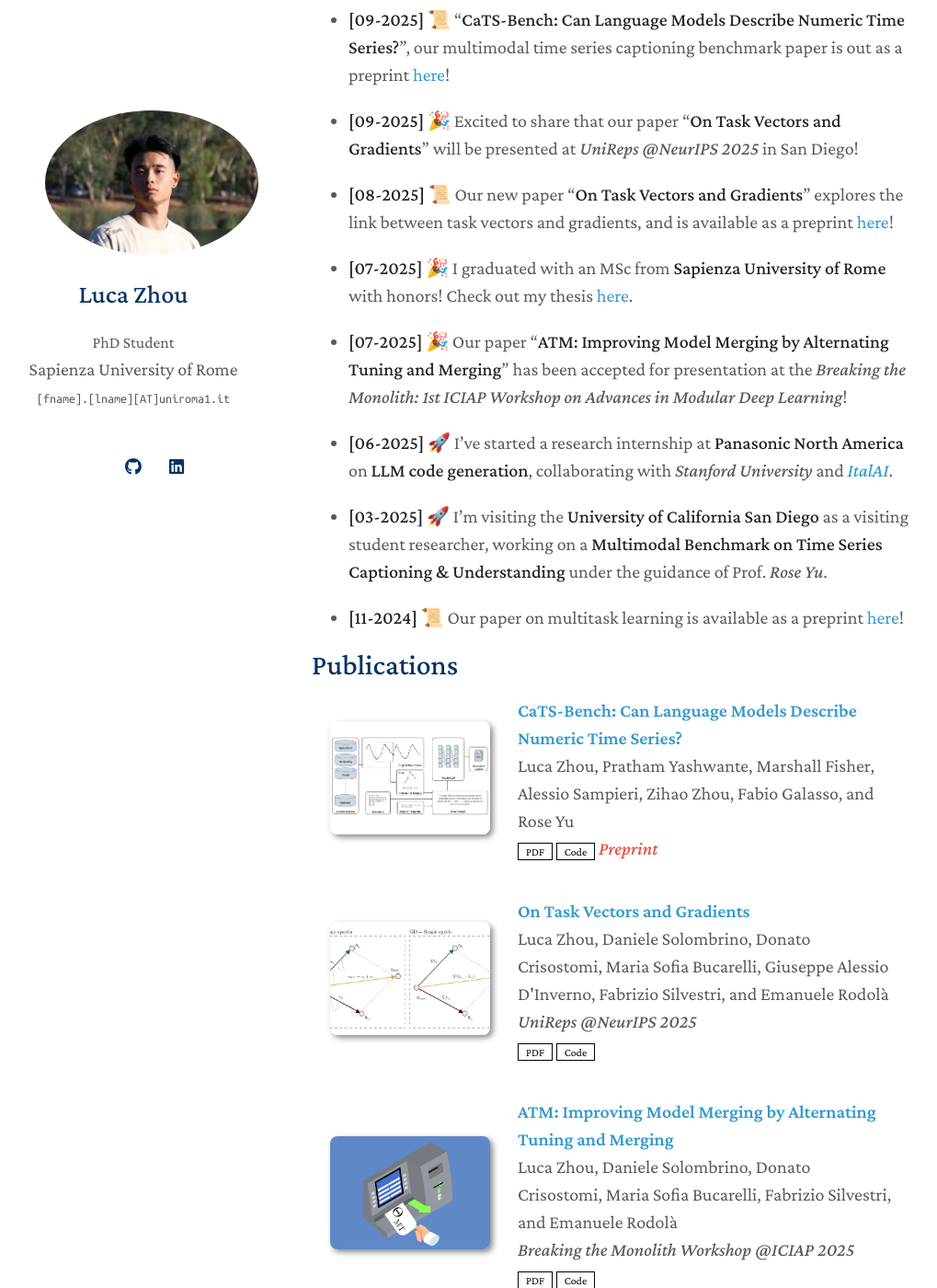
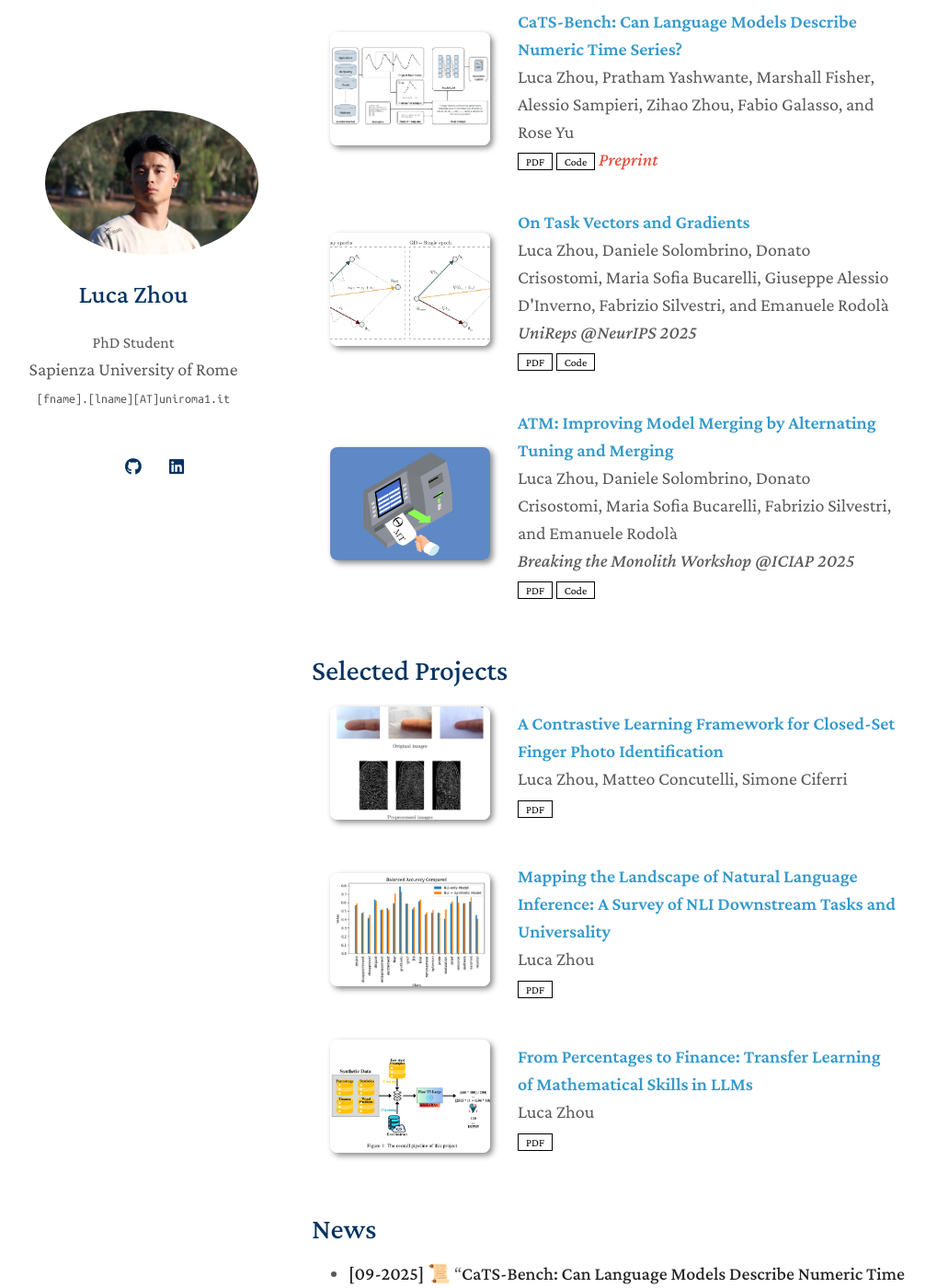
Before and after one commit to LuckerZOfficiaL/LuckerZOfficiaL.github.io, a Jekyll site: the page built from index.md, in a window 1280 px wide and 1400 px high, scrolled down 805 px. Shown: the whole window at 92% size, without its empty margins (131-1150 px from the left). Built offline with Jekyll 4.4.1, drawn with Linux system fonts in a browser that asks for light colours; a style sheet for code colours, icons or effects is not loaded; our own code applies the rules of GitHub Pages for plain Markdown files; some of the changed text lies outside the part shown.

Commit message:
change section order

```diff
--- a/index.md
+++ b/index.md
@@ -17,6 +17,11 @@
 - Time Series Analysis
 - LLMs/VLMs
 
+
+{% include_relative _includes/publications.md %}
+
+{% include_relative _includes/projects.md %}
+
 ## News
 - **[09-2025]** 📜 "**CaTS-Bench: Can Language Models Describe Numeric Time Series?**", our multimodal time series captioning benchmark paper is out as a preprint [here](https://arxiv.org/pdf/2509.20823)!
 
@@ -34,9 +39,4 @@
 
 - **[11-2024]** 📜 Our paper on multitask learning is available as a preprint [here](https://arxiv.org/pdf/2411.03055)!
 
-
-{% include_relative _includes/publications.md %}
-
-{% include_relative _includes/projects.md %}
-
 {% include_relative _includes/services.md %}
```
